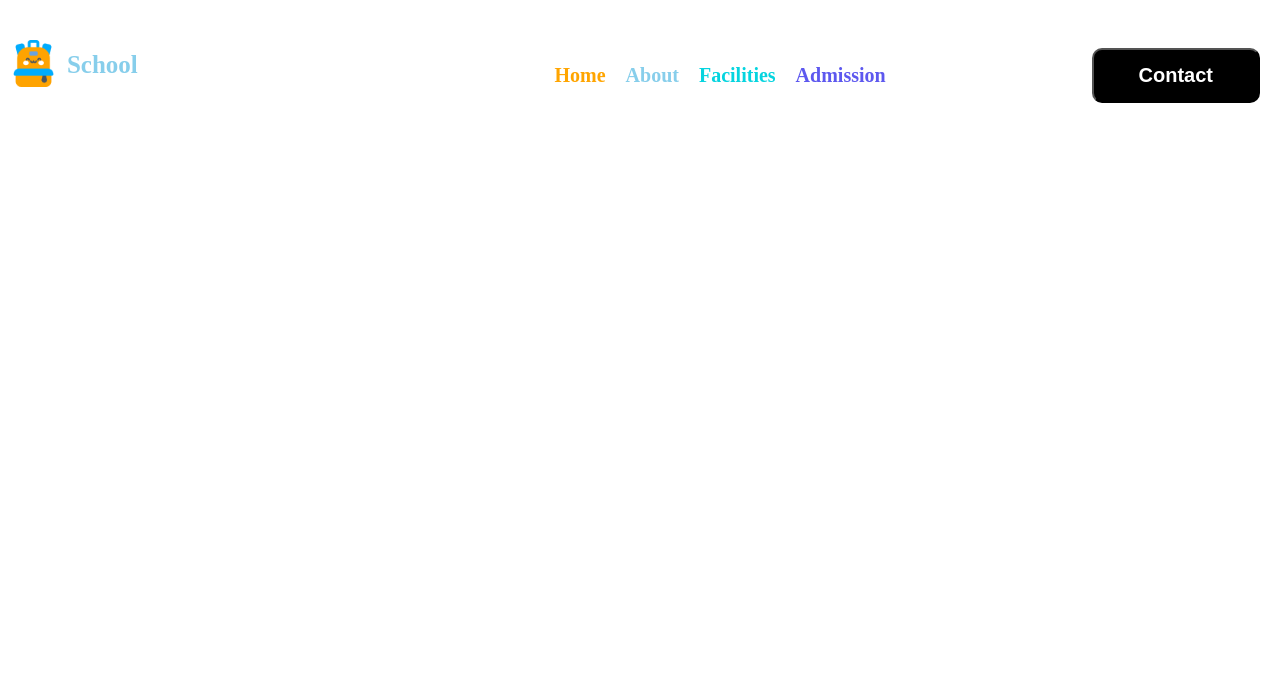
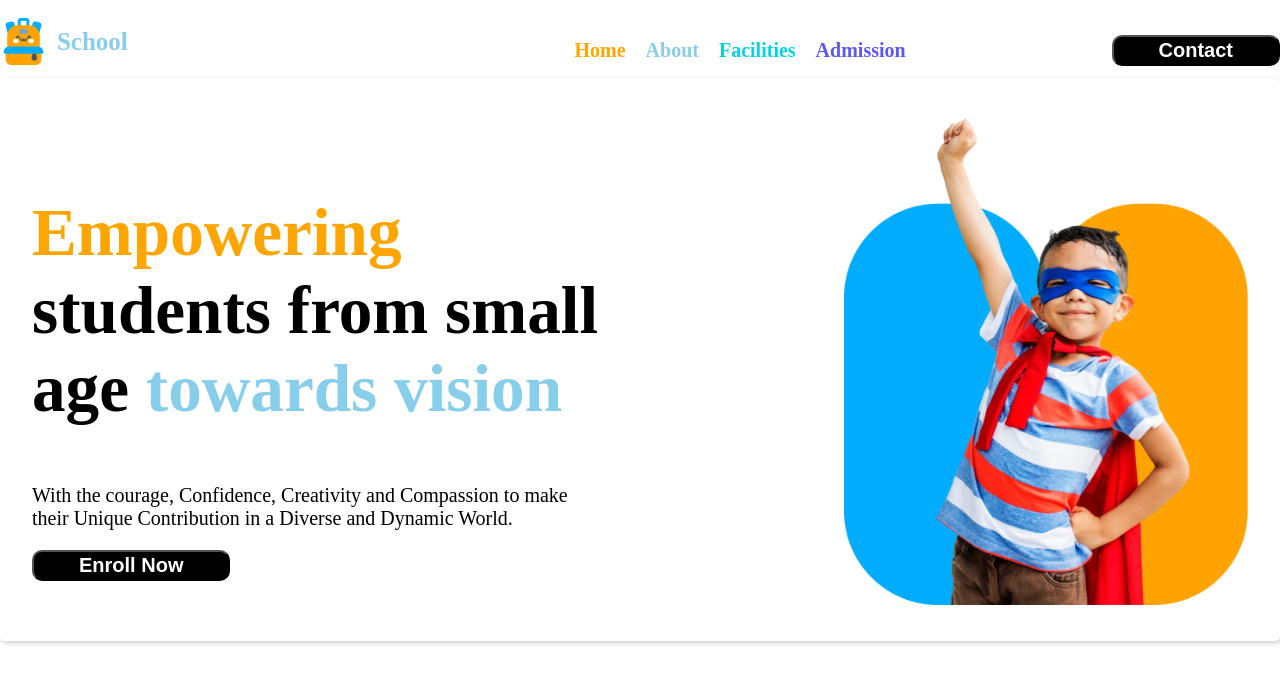
Before and after one commit to mdshahjalal5/b11-a2-kids-scl, a plain HTML site: page index.html in a window 1280 px wide. Drawn offline with Linux system fonts and the light colour scheme.

Commit message:
banner section done

```diff
--- a/index.html
+++ b/index.html
@@ -39,6 +39,25 @@
       </div>
     </nav>
 
+
+    <div class="banner df aic shade" >
+        <div class=" banner-infos">
+      <h2> <span class="text-primary">
+          Empowering
+        </span> <br>
+        students from small <br> age <span class="text-secondary">
+              towards vision
+            </span></h2>
+      <p>With the courage, Confidence, Creativity and Compassion to make <br> their Unique Contribution in a Diverse and
+        Dynamic World.</p>
+      <button class="btn-black">
+        Enroll Now
+      </button>
+    </div>
+    <div class="banner-img">
+      <img src="assets/hero-kids.png" alt="">
+    </div>
+    </div>
   </header>
   <main>
     <section></section>
--- a/styles/media-query.css
+++ b/styles/media-query.css
@@ -5,6 +5,7 @@
 /*w: small devices  */
 
 @media (max-width: 576px) {
+  /*w: nav section nav  */
   nav {
     border-bottom: 2px solid gray;
   }
@@ -35,4 +36,16 @@
   .bar-container:hover ul {
     flex-direction: column;
   }
+  /*w: banner section  */
+  .banner {
+    flex-direction: column-reverse;
+    gap: 0.52rem;
+  }
+  .banner-infos {
+    text-align: center;
+  }
+  .banner-infos h2 {
+    font-size: 2rem;
+    font-weight: 700;
+  }
 }
--- a/styles/scl.css
+++ b/styles/scl.css
@@ -1,13 +1,10 @@
 /*w: nav styles */
 header {
-  margin-top: 30px;
+  margin-top: 5px;
 }
-.nav-container {
-  /* gap: 11.62rem; */
-}
+
 nav {
   justify-content: space-between;
-  margin-left: 10px;
 }
 .bars {
   display: none;
@@ -15,7 +12,6 @@ nav {
 nav img {
   max-width: 2.93rem;
   max-height: 2.93rem;
-  margin-top: 10px;
 }
 nav h2 {
   margin-left: 10px;
@@ -33,8 +29,29 @@ nav ul li a {
 .ul-container {
   justify-content: space-between;
   gap: 11.62rem;
-  margin-right: 20px;
 }
 
-/* .ul-container button { */
-/* } */
+/*w: banner section styles */
+.banner {
+  gap: 5.25rem;
+  padding: 2rem;
+  border-radius: 5px;
+  justify-content: space-between;
+}
+.banner-img {
+  max-width: 25.25rem;
+}
+.banner-img img {
+  max-width: 100%;
+}
+
+.banner-infos {
+  /* max-width: 640px; */
+}
+.banner-infos h2 {
+  font-size: 4.2rem;
+}
+
+.banner-infos p {
+  font-size: 20px;
+}
--- a/styles/utility.css
+++ b/styles/utility.css
@@ -13,7 +13,7 @@ body {
 .jcc {
   justify-content: center;
 }
-.iac {
+.aic {
   align-items: center;
 }
 .dg {
@@ -46,6 +46,10 @@ body {
 .text-4 {
   color: #5d58ef;
 }
+.shade {
+  box-shadow: 2px 2px 5px rgba(0, 0, 0, 0.2);
+}
+
 header,
 main {
   max-width: 1440px;
```
Lines whose indentation alone changed are shown as unchanged.
